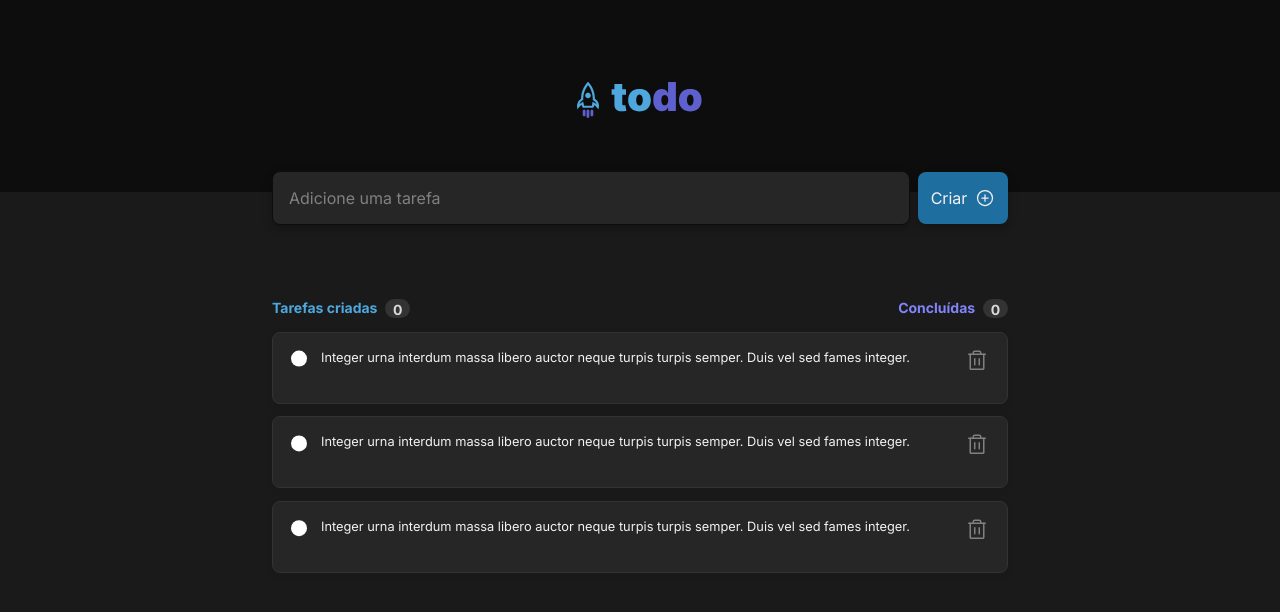
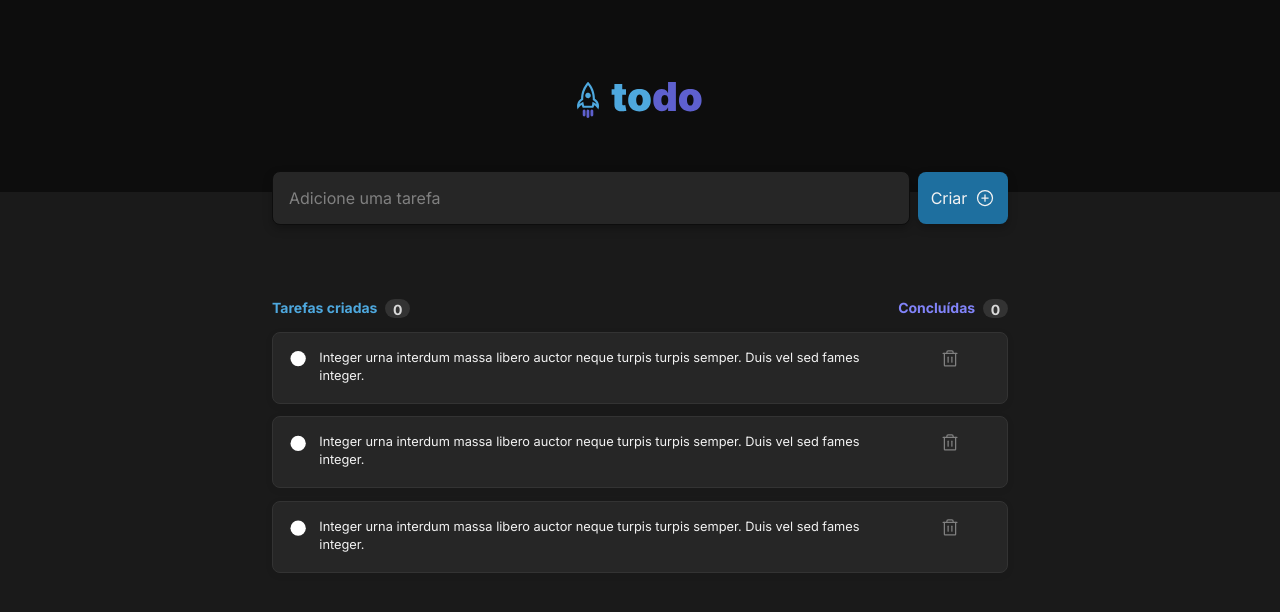
Before and after one commit to leticea/ignite-todo, a React (Vite) app: page / in a window 1280 px wide. Shown: the top 612 px of the page. Built offline with nearby package versions, Linux system fonts and the light colour scheme.

Commit message:
editando estilo do botão de deletar

```diff
--- a/src/components/Tasks.module.css
+++ b/src/components/Tasks.module.css
@@ -20,12 +20,9 @@
 .taskContainer p {
   width: 632px;
   height: 40px;
-
   font-style: normal;
-  font-weight: 400;
   font-size: 0.8rem;
   line-height: 140%;
-
   color: var(--gray-100);
 }
 
@@ -39,3 +36,18 @@
   cursor: pointer;
   clip-path: circle(40%);
 }
+
+.taskContainer button {
+  display: flex;
+  align-items: flex-start;
+  background: transparent;
+  color: var(--gray-300);
+  cursor: pointer;
+  line-height: 0;
+  border-radius: 2px;
+  box-shadow: 0 0 0 0 rgba(0,0,0,0),0 0 0 0 rgba(0,0,0,0) !important;
+}
+
+.taskContainer button:hover {
+  color: var(--gray-200);
+}
--- a/src/components/Tasks.tsx
+++ b/src/components/Tasks.tsx
@@ -10,7 +10,9 @@ export function Tasks() {
         Integer urna interdum massa libero auctor neque turpis turpis semper.
         Duis vel sed fames integer.
       </p>
-      <Trash size={24} color="#808080" />
+      <button title="Deletar comentário">
+        <Trash size={20}  />
+      </button>
     </div>
   );
 }
```
